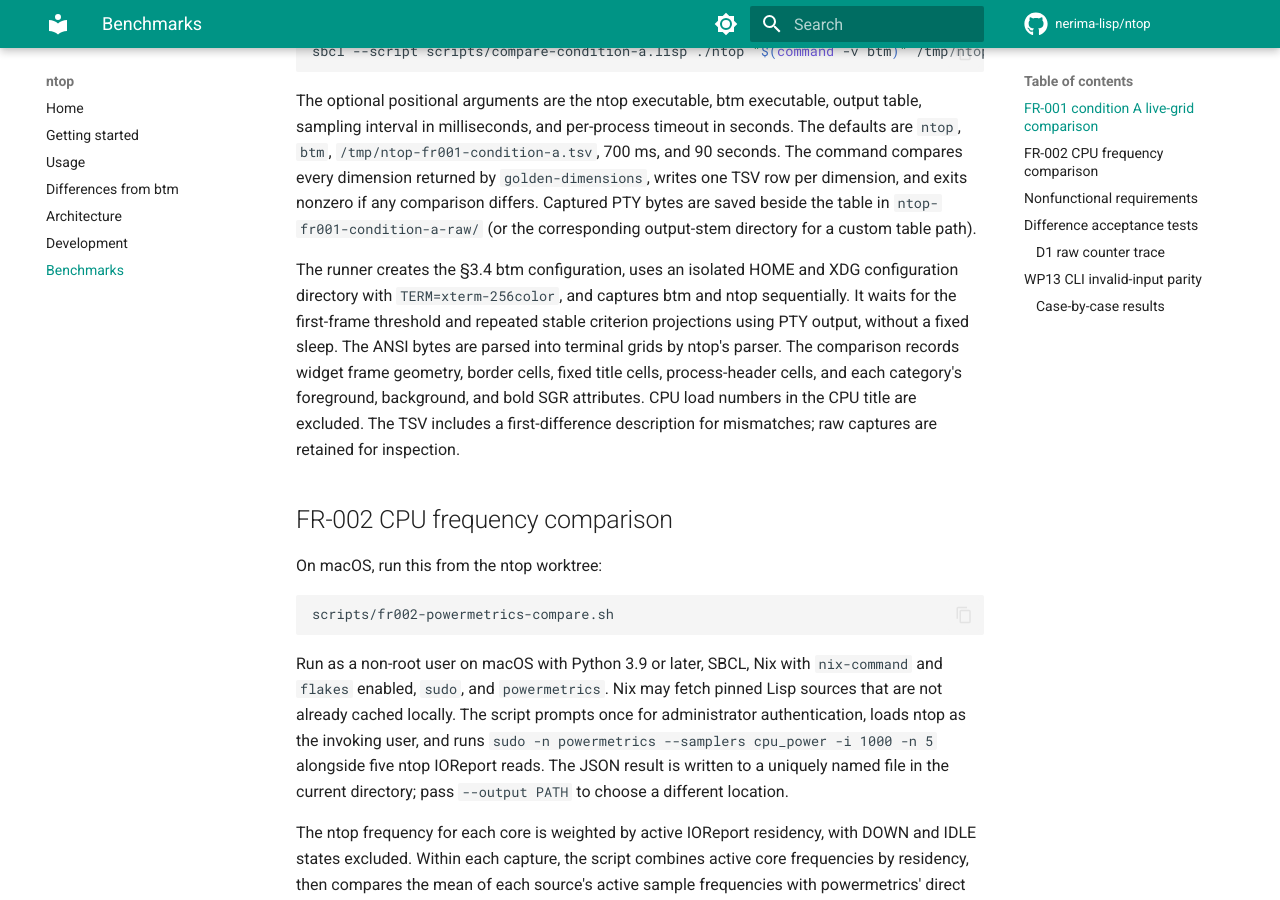
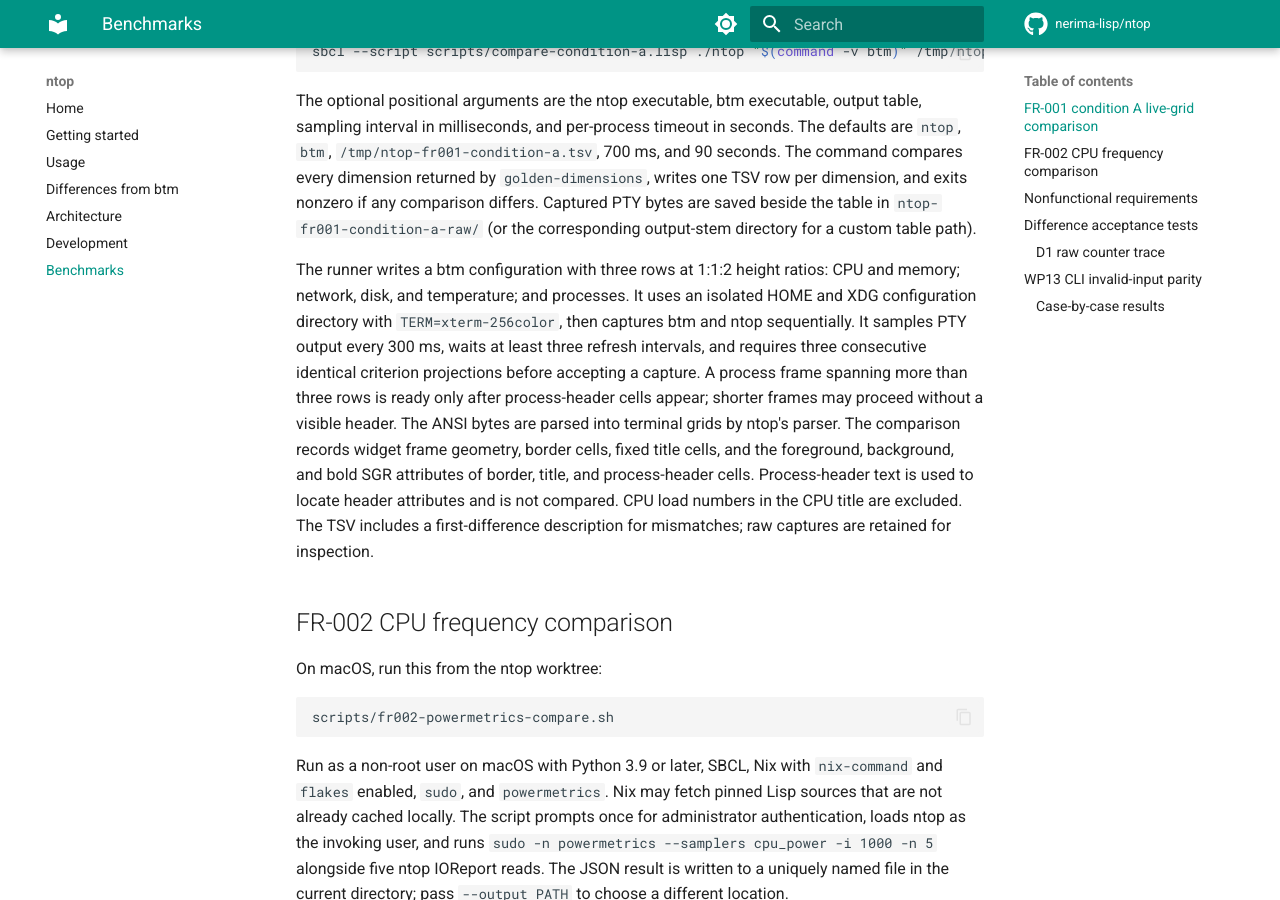
Before and after one commit to nerima-lisp/ntop, an MkDocs documentation site: the page built from docs/src/benchmarks.md, in a window 1280 px wide and 900 px high, scrolled down 773 px. Built offline with MkDocs 1.6.1 and Material for MkDocs 9.7.7, drawn with Linux system fonts in a browser that asks for light colours; comment, search, counter and statistics services are not loaded.

Commit message:
fix(e2e): align condition A readiness with projection

```diff
--- a/docs/src/benchmarks.md
+++ b/docs/src/benchmarks.md
@@ -14,7 +14,7 @@ sbcl --script scripts/compare-condition-a.lisp ./ntop "$(command -v btm)" /tmp/n
 
 The optional positional arguments are the ntop executable, btm executable, output table, sampling interval in milliseconds, and per-process timeout in seconds. The defaults are `ntop`, `btm`, `/tmp/ntop-fr001-condition-a.tsv`, 700 ms, and 90 seconds. The command compares every dimension returned by `golden-dimensions`, writes one TSV row per dimension, and exits nonzero if any comparison differs. Captured PTY bytes are saved beside the table in `ntop-fr001-condition-a-raw/` (or the corresponding output-stem directory for a custom table path).
 
-The runner creates the §3.4 btm configuration, uses an isolated HOME and XDG configuration directory with `TERM=xterm-256color`, and captures btm and ntop sequentially. It waits for the first-frame threshold and repeated stable criterion projections using PTY output, without a fixed sleep. The ANSI bytes are parsed into terminal grids by ntop's parser. The comparison records widget frame geometry, border cells, fixed title cells, process-header cells, and each category's foreground, background, and bold SGR attributes. CPU load numbers in the CPU title are excluded. The TSV includes a first-difference description for mismatches; raw captures are retained for inspection.
+The runner writes a btm configuration with three rows at 1:1:2 height ratios: CPU and memory; network, disk, and temperature; and processes. It uses an isolated HOME and XDG configuration directory with `TERM=xterm-256color`, then captures btm and ntop sequentially. It samples PTY output every 300 ms, waits at least three refresh intervals, and requires three consecutive identical criterion projections before accepting a capture. A process frame spanning more than three rows is ready only after process-header cells appear; shorter frames may proceed without a visible header. The ANSI bytes are parsed into terminal grids by ntop's parser. The comparison records widget frame geometry, border cells, fixed title cells, and the foreground, background, and bold SGR attributes of border, title, and process-header cells. Process-header text is used to locate header attributes and is not compared. CPU load numbers in the CPU title are excluded. The TSV includes a first-difference description for mismatches; raw captures are retained for inspection.
 
 ## FR-002 CPU frequency comparison
 
```
Also changed, not shown: 2 other files.
